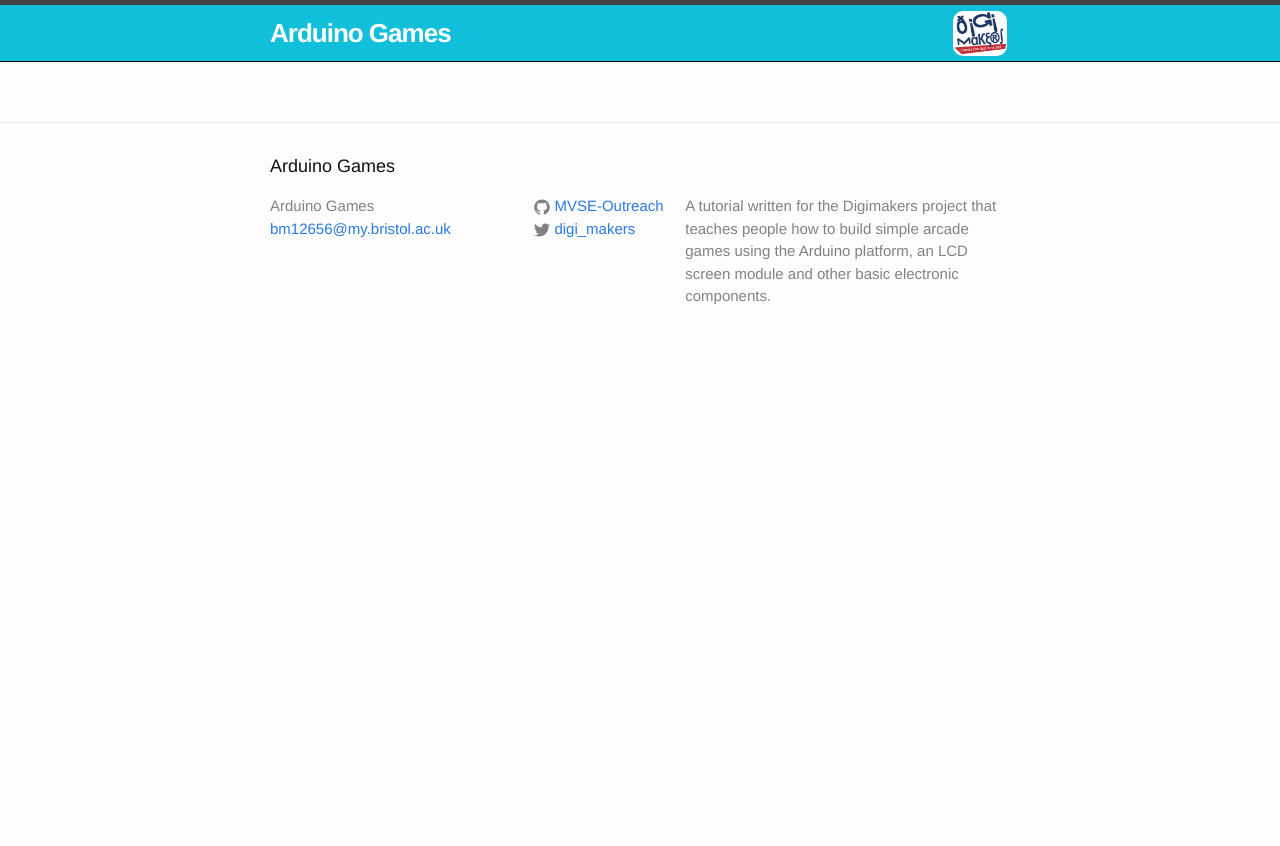
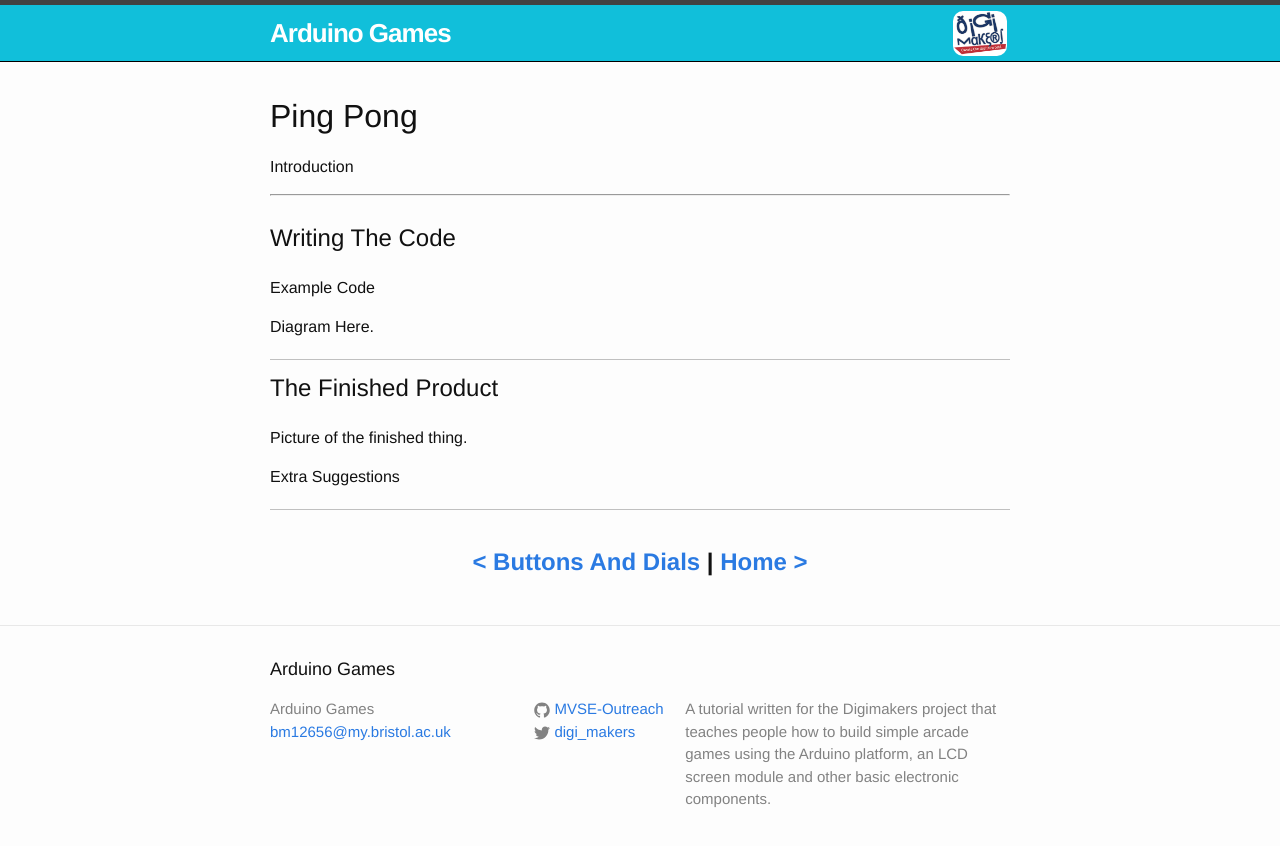
Before and after one commit to MVSE-Outreach/arduino-games, a Jekyll site: the page built from tutorial/ping-pong.html, in a window 1280 px wide. Shown: the top 846 px of the page. Built offline with Jekyll 4.4.1, drawn with Linux system fonts in a browser that asks for light colours.

Commit message:
Adding skeleton of pingpong page.  On branch master  Changes to be committed: 	modified:   ping-pong.html

```diff
--- a/tutorial/ping-pong.html
+++ b/tutorial/ping-pong.html
@@ -2,3 +2,39 @@
 layout: default
 title: Ping Pong
 ---
+
+<h1>Ping Pong</h1>
+
+<p>
+Introduction
+</p>
+
+<hr/><br/>
+
+<h2>Writing The Code</h2>
+<div class="section">
+<p>
+Example Code
+</p>
+
+<p>
+Diagram Here.
+</p>
+</div>
+
+<h2>The Finished Product</h2>
+<div class="section">
+<p>
+Picture of the finished thing.
+</p>
+
+<p>
+Extra Suggestions
+</p>
+</div>
+
+<br/>
+<p style="text-align:center; font-weight:bolder; font-size:x-large;">
+<a href="/input-buttons">&lt; Buttons And Dials</a> |
+<a href="/">Home &gt;</a>
+</p>
```
